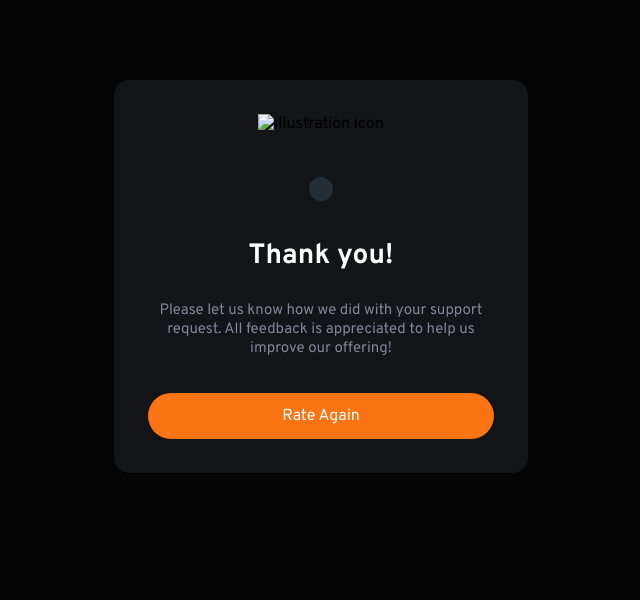
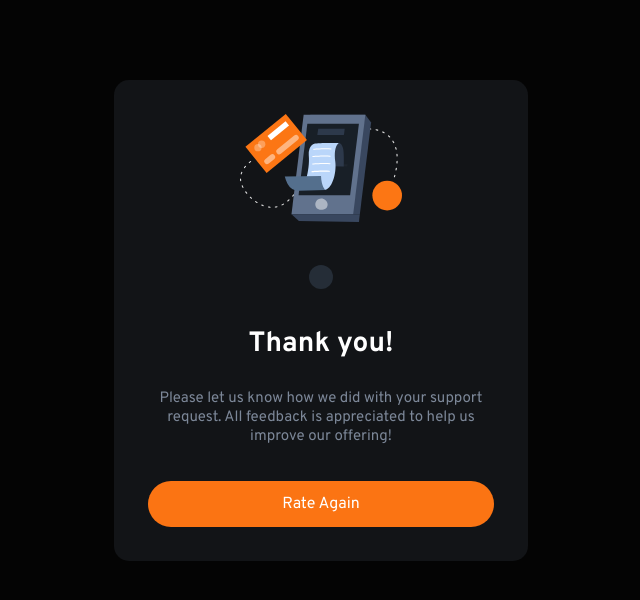
Before and after one commit to cethread/rating-component, a plain HTML site: page index.html in a window 1280 px wide. Both pictures are taken after a click on the link "Submit". Shown: the whole page, without its empty margins (319-959 px from the left). Drawn offline with Linux system fonts and the light colour scheme.

Commit message:
Update index.html

```diff
--- a/index.html
+++ b/index.html
@@ -37,7 +37,7 @@
     <section class="thank-you-card">
       <div class="thank-you-card__img-container">
         <img
-          src="illustration-thank-you.svg"
+          src="images/illustration-thank-you.svg"
           alt="illustration icon"
           class="thank-you-card__illustration-icon"
         />
```
